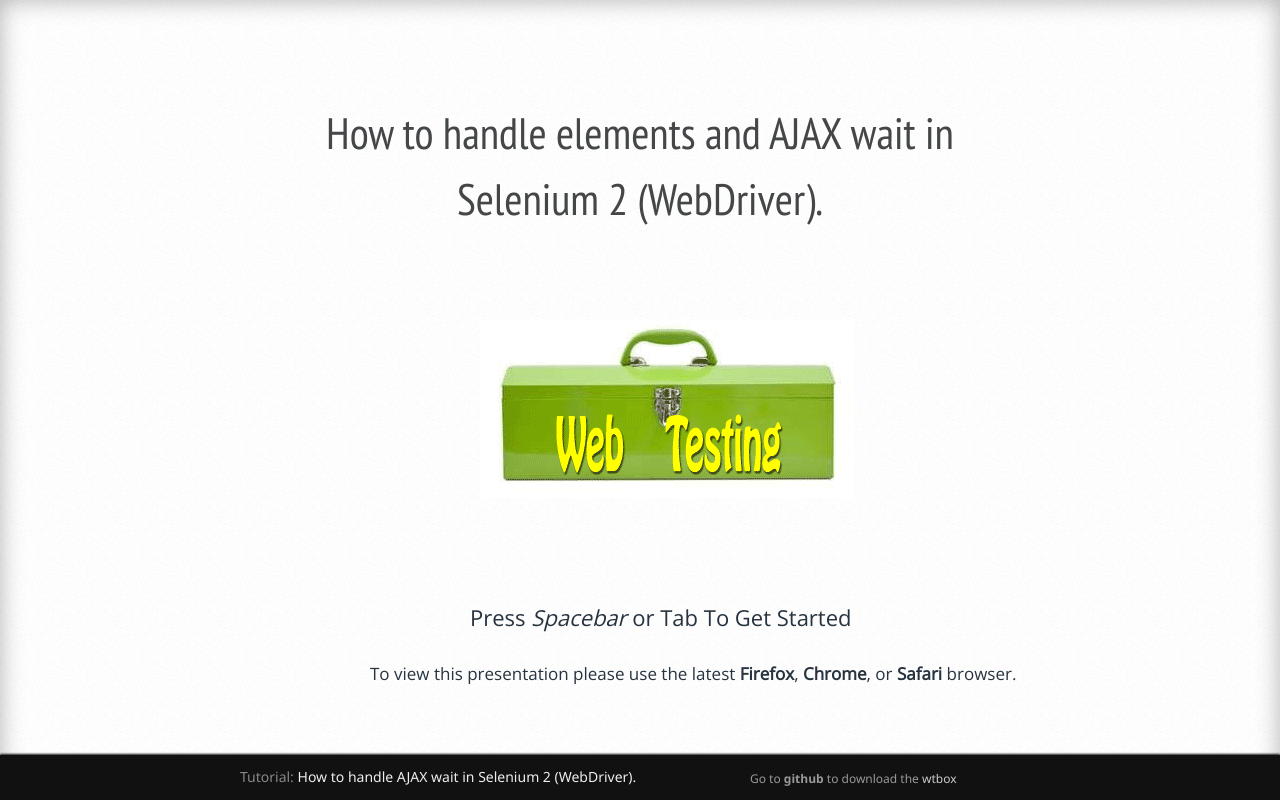
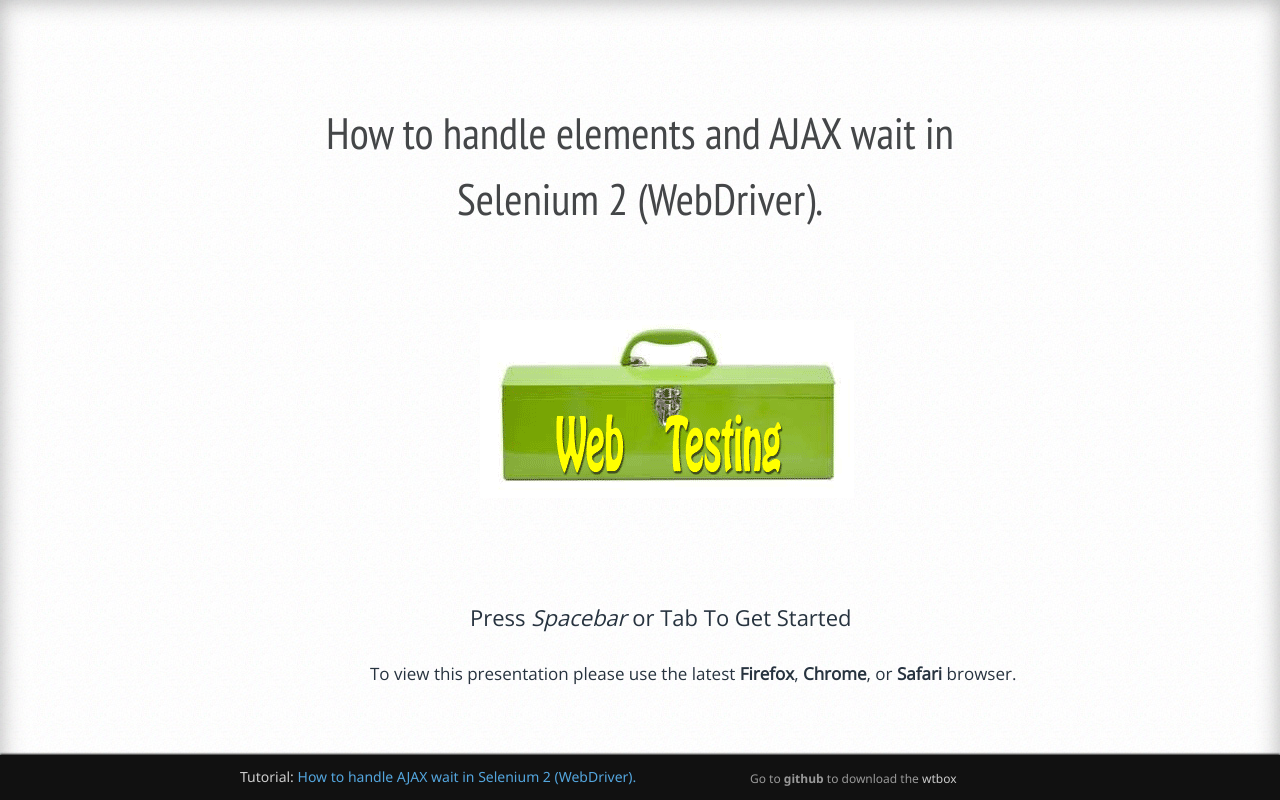
Before and after one commit to ChonC/wtbox, a plain HTML site: page presentations/ajax_wait/index.html in a window 1280 px wide. Shown: the top 800 px of the page. Drawn offline with nearby package versions, Linux system fonts and the light colour scheme.

Commit message:
update a link in the slides footer

```diff
--- a/presentations/ajax_wait/index.html
+++ b/presentations/ajax_wait/index.html
@@ -151,7 +151,7 @@
 		<a id="arrowRight" class="arrow">&gt;</a>
 
         <footer>
-	        <h2><i>Tutorial:</i> How to handle AJAX wait in Selenium 2 (WebDriver).</h2>
+	        <h2><a href="https://github.com/ChonC/wtbox/wiki"><i>Tutorial:</i> How to handle AJAX wait in Selenium 2 (WebDriver).</a></h2>
             <a class="wtboxlink" href="https://github.com/ChonC/wtbox/">Go to  <b>github</b> to download the <i> wtbox </i></a>
 
         </footer>
```
Also changed, not shown: presentations/page_object/index.html (+1 -1 lines).
